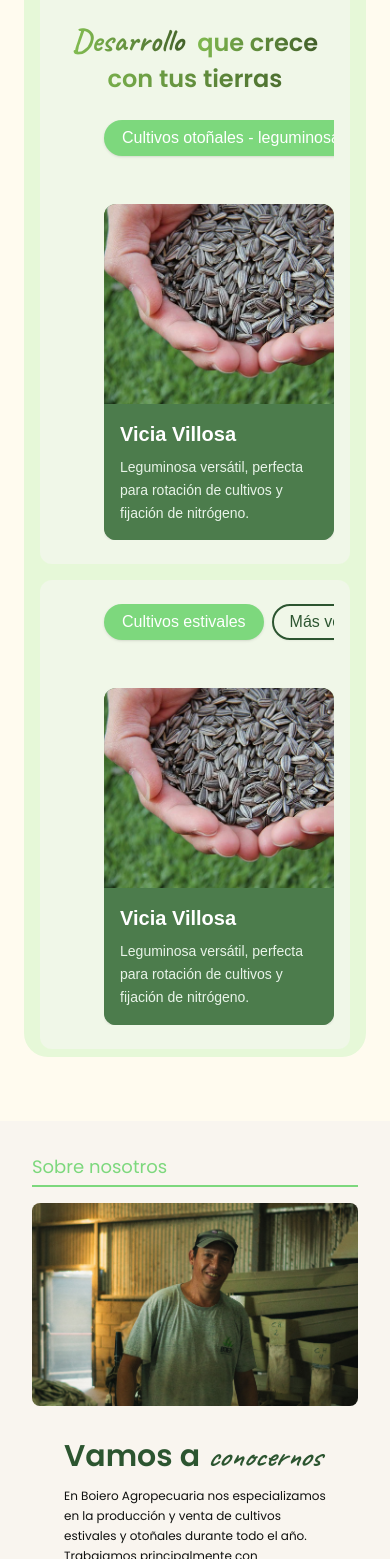
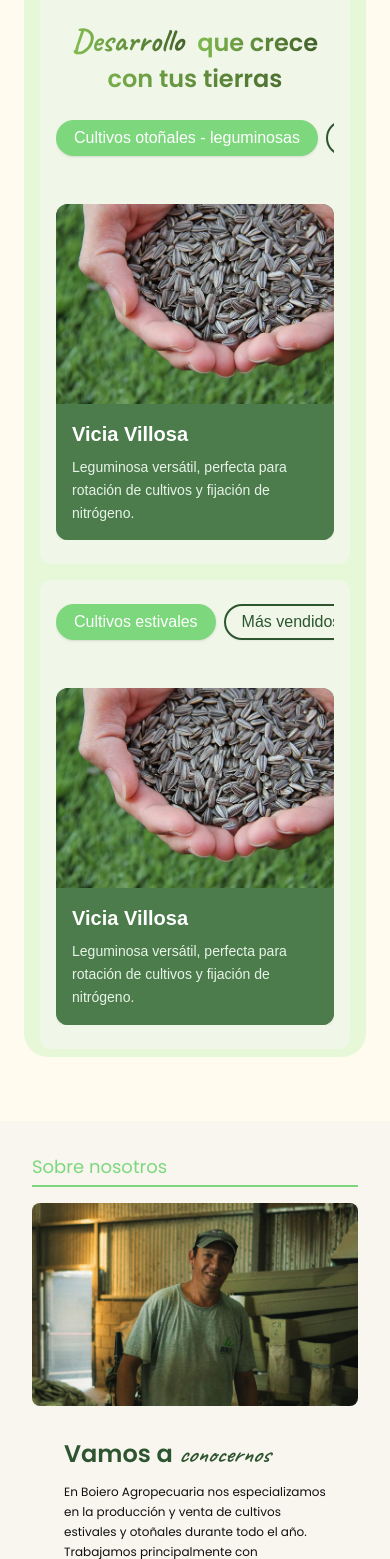
Before and after one commit to FeliOliva/boiero-landing-maqueta, a Next.js app: page / in a window 390 px wide. Shown: the part 969-2528 px from the top of the page. Built offline with nearby package versions, Linux system fonts and the light colour scheme; a web font is replaced by a local one.

Commit message:
modificaciones en mobile/desktop

```diff
--- a/components/about.tsx
+++ b/components/about.tsx
@@ -52,7 +52,7 @@ export const About = () => {
               <div className="w-full h-0.5 bg-[#7dd87d] mt-1"></div>
             </div>
             {/* Main Heading */}
-            <h2 className="text-3xl sm:text-4xl lg:text-5xl font-semibold font-poppins text-[#2c5530] lg:text-left sm:text-center ">
+            <h2 className="text-2xl xs:text-3xl sm:text-4xl lg:text-5xl font-semibold font-poppins text-[#2c5530] lg:text-left sm:text-center whitespace-nowrap">
               Vamos a <span className="font-caveat italic">conocernos</span>
             </h2>
             {/* Description */}
--- a/components/product-carousel.tsx
+++ b/components/product-carousel.tsx
@@ -216,7 +216,7 @@ export const ProductCarousel = ({
       )}
 
       {/* Categories */}
-      <div className="flex gap-2 sm:gap-4 mb-8 sm:mb-12 overflow-x-auto pb-4 justify-start flex-nowrap pl-12">
+      <div className="flex gap-2 sm:gap-4 mb-8 sm:mb-12 overflow-x-auto pb-4 justify-start flex-nowrap sm:pl-6 lg:pl-12">
         {categories.map((category) => (
           <Button
             key={category.id}
@@ -235,7 +235,7 @@ export const ProductCarousel = ({
       </div>
 
       {/* Carousel */}
-      <div className="relative pl-12">
+      <div className="relative lg:pl-12">
         <Carousel
           setApi={setApi}
           className="w-full"
```
